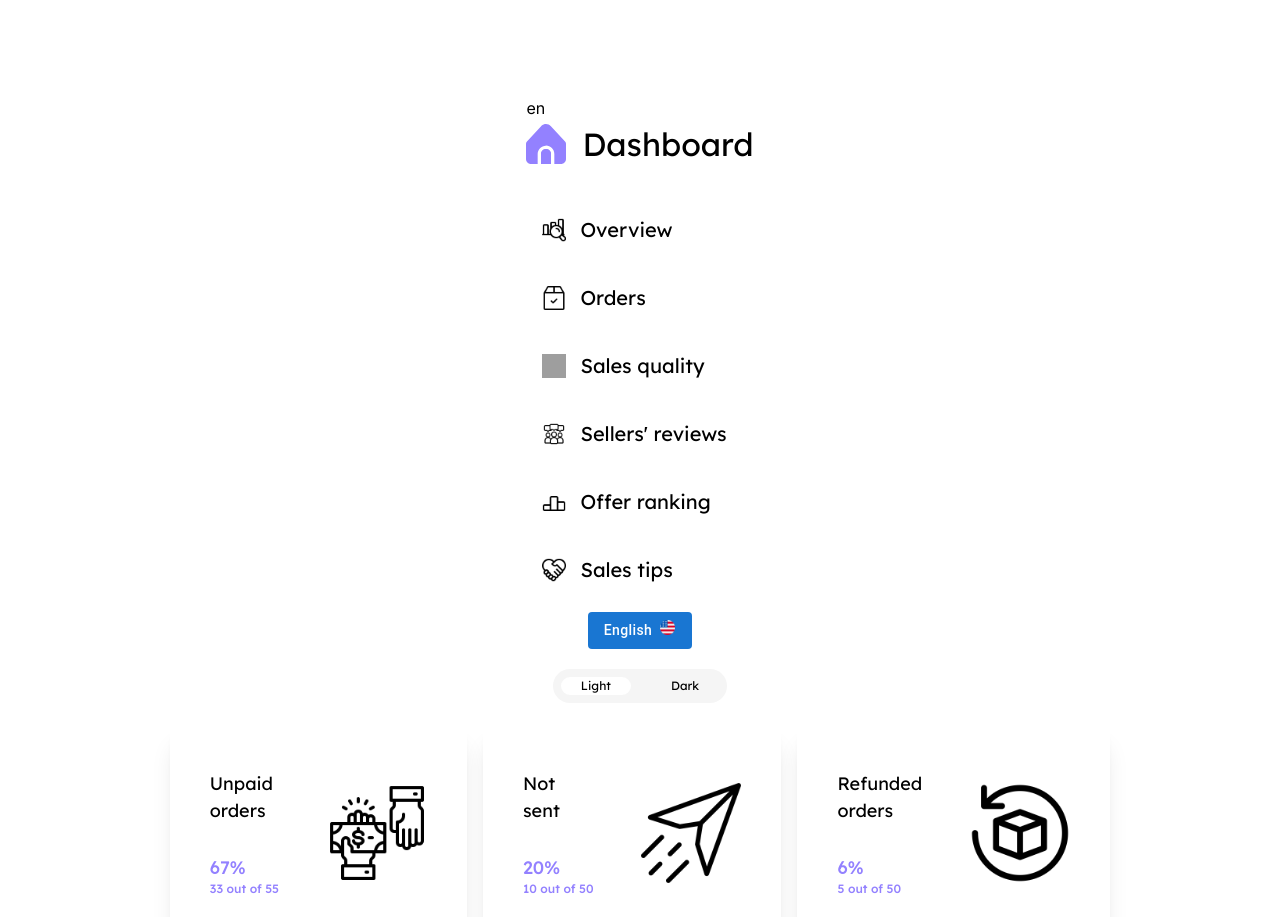
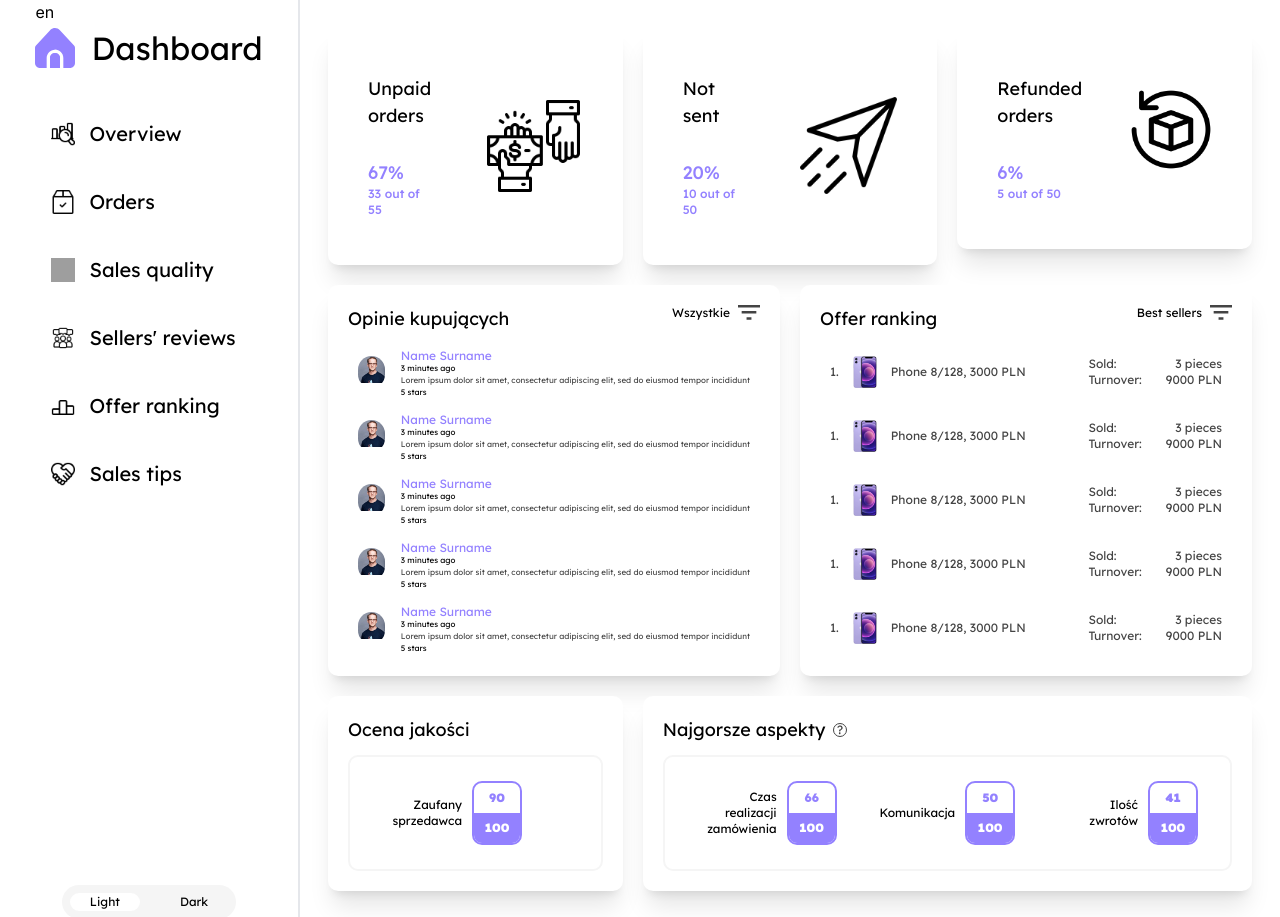
Before and after one commit to studia-pw/sellers-dashboard, a Next.js app: page / in a window 1280 px wide. Shown: the top 917 px of the page. Built offline with nearby package versions, Linux system fonts and the light colour scheme; grey boxes are pictures that could not be loaded.

Commit message:
Layout added

```diff
--- a/src/app/dashboard/components/order/order-widget-item.js
+++ b/src/app/dashboard/components/order/order-widget-item.js
@@ -1,6 +1,6 @@
 export default function OrderWidgetItem({ icon, label, percentage, text }) {
   return (
-    <div className="card flex flex-row py-[47px] px-[40px] items-center gap-x-12 group">
+    <div className="card flex flex-row py-[47px] px-[40px] items-center gap-x-12 justify-between group">
       <div className="flex flex-col justify-between gap-y-[30px]">
         <h3>
           {label.split(" ").at(0)} <br /> {label.split(" ").at(1)}
--- a/src/app/dashboard/components/quality/quality-worst-aspects-widget-item.js
+++ b/src/app/dashboard/components/quality/quality-worst-aspects-widget-item.js
@@ -30,7 +30,7 @@ export default function QualityWorstAspectsWidgetItem() {
     },
   ];
   return (
-    <div className="card w-[650px]">
+    <div className="card">
       <div className="mb-3">
         <QualityWorstAspectsTitle title="Najgorsze aspekty" />
       </div>
--- a/src/app/dashboard/components/review/review-item-list.js
+++ b/src/app/dashboard/components/review/review-item-list.js
@@ -2,7 +2,7 @@ import ReviewItem from "@/app/dashboard/components/review/review-item";
 
 export default function ReviewItemList({ reviews }) {
   return (
-    <div className="flex flex-col gap-y-1">
+    <div className="flex flex-col gap-y-2">
       {reviews.map((review) => (
         <ReviewItem review={review} />
       ))}
--- a/src/app/dashboard/components/review/review-item.js
+++ b/src/app/dashboard/components/review/review-item.js
@@ -19,7 +19,6 @@ function ReviewItemTime() {
       {t("review.minutesAgo", { count: 3 })}
     </p>
   );
-
 }
 
 function ReviewItemComment({ comment }) {
@@ -33,11 +32,10 @@ function ReviewItemStars() {
   );
 }
 
-
 export default function ReviewItem() {
   const { t } = useTranslation();
   return (
-    <div className="flex flex-row gap-x-4 items-center rounded-[10px] bg-white hover:bg-[#F5F5F5] px-2.5">
+    <div className="flex flex-row gap-x-4 items-center rounded-[10px] bg-white hover:bg-[#F5F5F5] px-2.5 py-1">
       <ReviewItemProfilePicture />
       <div className="flex flex-col">
         <ReviewItemName name={t("review.name") + " " + t("review.surname")} />
--- a/src/app/globals.css
+++ b/src/app/globals.css
@@ -30,7 +30,7 @@
 
 @layer components {
     .card {
-        @apply bg-white rounded-[10px] shadow-xl p-5
+        @apply bg-white rounded-[10px] shadow-xl p-5 overflow-hidden
     }
 }
 
--- a/src/app/page.js
+++ b/src/app/page.js
@@ -77,19 +77,35 @@ export default function Home() {
 
   return (
     <Provider store={store}>
-      <main className="flex min-h-screen flex-col items-center justify-between p-24 gap-y-5">
-        <SideMenuNav />
+      <main>
+        <div className="flex flex-row">
+          <div className="flex flex-col shrink-0 w-[300px] items-center justify-between border-r-2">
+            <SideMenuNav />
+            <ThemeSwitchButton />
+          </div>
+
+          <div className="grid grid-cols-12 auto-rows-max gap-5 p-7 max-w-screen-xl w-full mx-auto">
+            {items.map((item, index) => (
+              <div key={index} className="col-span-4">
+                <OrderWidgetItem {...item} />
+              </div>
+            ))}
+
+            <div className="col-span-6">
+              <ReviewWidget reviews={reviews} />
+            </div>
+            <div className="col-span-6">
+              <OfferWidget />
+            </div>
+            <div className="col-span-4">
+              <QualityWidgetItem />
+            </div>
+            <div className="col-span-8">
+              <QualityWorstAspectsWidgetItem />
+            </div>
+          </div>
+        </div>
         <LanguageSwitchButton />
-        <ThemeSwitchButton />
-        <div className="flex flex-row gap-x-4">
-          {items.map((item) => (
-            <OrderWidgetItem {...item} />
-          ))}
-        </div>
-        <OfferWidget />
-        <ReviewWidget reviews={reviews} />
-        <QualityWidgetItem />
-        <QualityWorstAspectsWidgetItem />
       </main>
     </Provider>
   );
```
